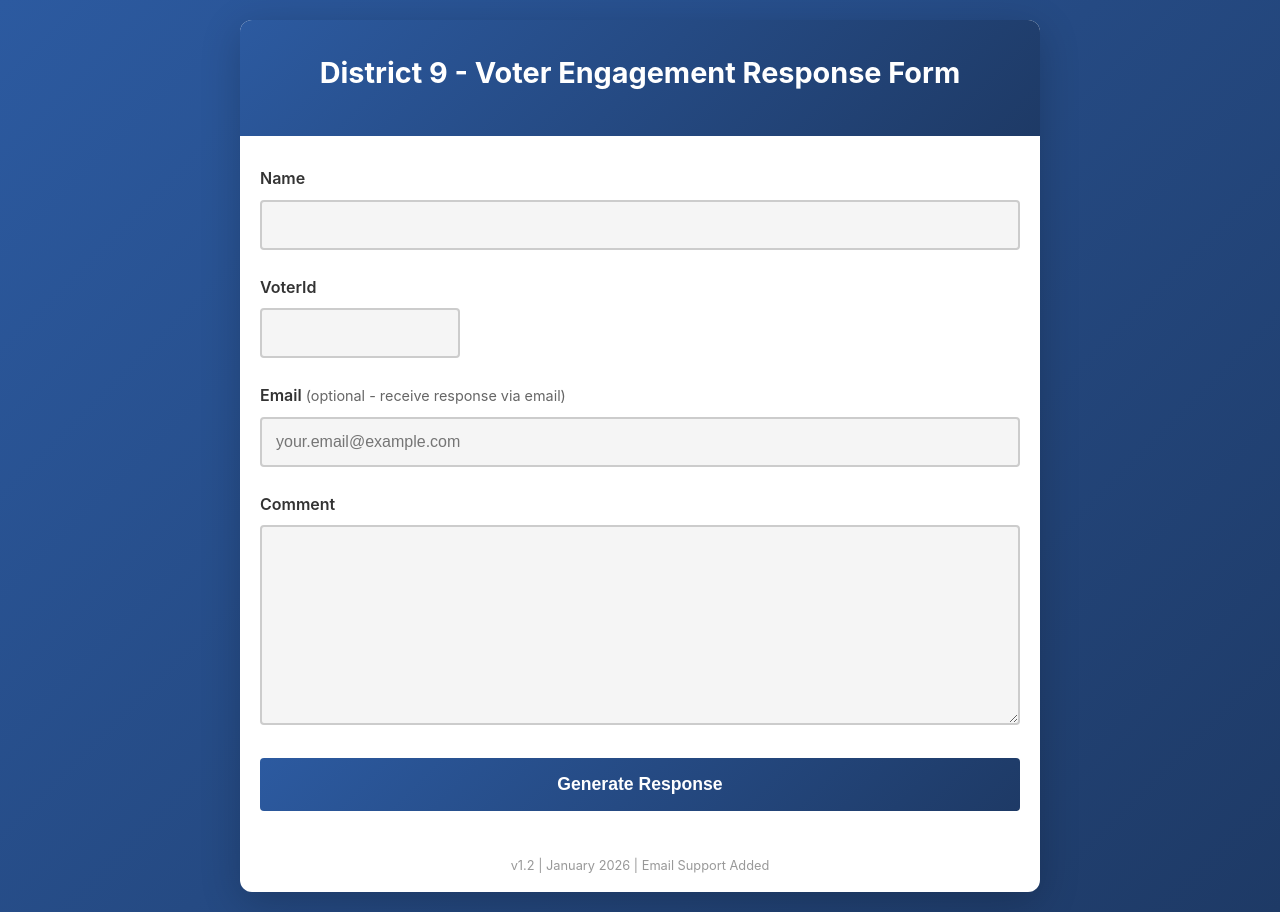
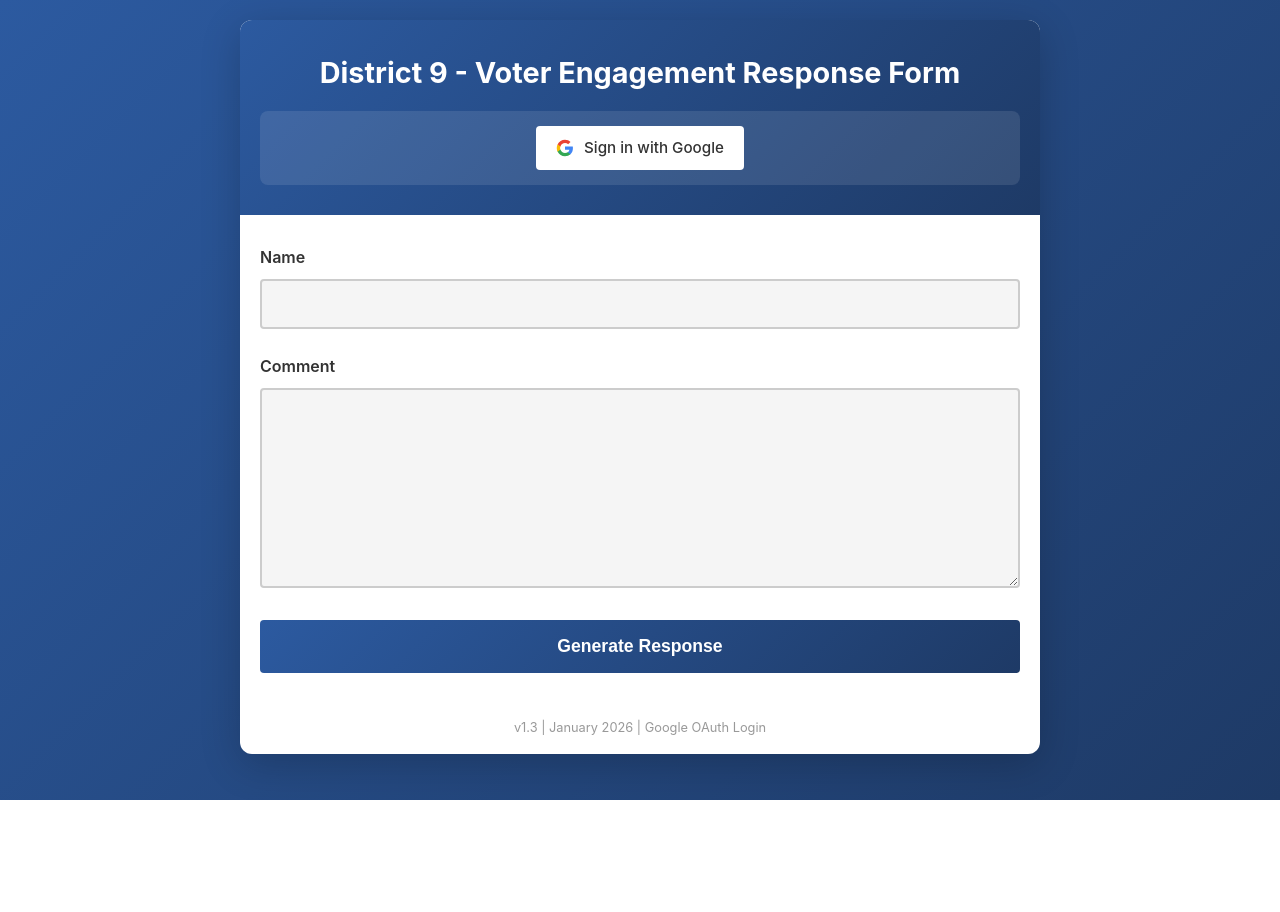
Before and after one commit to nbk5876/voter-engagement-app, a Flask app: page / in a window 1280 px wide. After the commit the page ends 800 px from the top, so only its background shows below. Run offline with Flask 3, Linux system fonts and the light colour scheme.

Commit message:
feat: add Google OAuth authentication with progressive auth flow
- Add Flask-Dance for Google OAuth integration
- Implement login/logout routes and session management
- Update UI with Sign in with Google button
- Show Name field only for anonymous users
- Email logic: admin emails always sent, user email if authenticated
- Database supports NULL voter_id for anonymous submissions

Co-Authored-By: Claude Opus 4.5 <noreply@anthropic.com>

```diff
--- a/requirements.txt
+++ b/requirements.txt
@@ -1,4 +1,5 @@
 Flask==3.0.0
+Flask-Dance==7.0.1
 Flask-SQLAlchemy==3.1.1
 gunicorn==21.2.0
 openai==1.54.0
--- a/templates/index.html
+++ b/templates/index.html
@@ -233,6 +233,60 @@
             color: #999;
         }
 
+        .auth-section {
+            text-align: center;
+            padding: 15px;
+            background: rgba(255, 255, 255, 0.1);
+            border-radius: 8px;
+            margin-top: 15px;
+        }
+
+        .auth-section .user-info {
+            display: flex;
+            align-items: center;
+            justify-content: center;
+            gap: 15px;
+        }
+
+        .auth-section .user-email {
+            font-size: 0.95rem;
+        }
+
+        .google-btn {
+            display: inline-flex;
+            align-items: center;
+            gap: 10px;
+            padding: 10px 20px;
+            background: white;
+            color: #333;
+            border: none;
+            border-radius: 4px;
+            font-size: 0.95rem;
+            font-weight: 500;
+            cursor: pointer;
+            text-decoration: none;
+            transition: box-shadow 0.2s ease;
+        }
+
+        .google-btn:hover {
+            box-shadow: 0 2px 10px rgba(0,0,0,0.2);
+        }
+
+        .logout-btn {
+            padding: 8px 16px;
+            background: rgba(255, 255, 255, 0.2);
+            color: white;
+            border: 1px solid rgba(255, 255, 255, 0.4);
+            border-radius: 4px;
+            font-size: 0.85rem;
+            cursor: pointer;
+            text-decoration: none;
+        }
+
+        .logout-btn:hover {
+            background: rgba(255, 255, 255, 0.3);
+        }
+
         /* Mobile optimization */
         @media (max-width: 480px) {
             body {
@@ -268,10 +322,30 @@
                 Personality: {{ candidate_name }} ({{ candidate_key }})
             </div>
             {% endif %}
+
+            <div class="auth-section">
+                {% if user_email %}
+                <div class="user-info">
+                    <span class="user-email">{{ user_email }}</span>
+                    <a href="{{ url_for('logout') }}" class="logout-btn">Sign Out</a>
+                </div>
+                {% else %}
+                <a href="{{ url_for('google.login') }}" class="google-btn">
+                    <svg width="18" height="18" viewBox="0 0 24 24">
+                        <path fill="#4285F4" d="M22.56 12.25c0-.78-.07-1.53-.2-2.25H12v4.26h5.92c-.26 1.37-1.04 2.53-2.21 3.31v2.77h3.57c2.08-1.92 3.28-4.74 3.28-8.09z"/>
+                        <path fill="#34A853" d="M12 23c2.97 0 5.46-.98 7.28-2.66l-3.57-2.77c-.98.66-2.23 1.06-3.71 1.06-2.86 0-5.29-1.93-6.16-4.53H2.18v2.84C3.99 20.53 7.7 23 12 23z"/>
+                        <path fill="#FBBC05" d="M5.84 14.09c-.22-.66-.35-1.36-.35-2.09s.13-1.43.35-2.09V7.07H2.18C1.43 8.55 1 10.22 1 12s.43 3.45 1.18 4.93l2.85-2.22.81-.62z"/>
+                        <path fill="#EA4335" d="M12 5.38c1.62 0 3.06.56 4.21 1.64l3.15-3.15C17.45 2.09 14.97 1 12 1 7.7 1 3.99 3.47 2.18 7.07l3.66 2.84c.87-2.6 3.3-4.53 6.16-4.53z"/>
+                    </svg>
+                    Sign in with Google
+                </a>
+                {% endif %}
+            </div>
         </div>
 
         <div class="form-container">
             <form id="voterForm">
+                {% if not user_email %}
                 <div class="form-group">
                     <label for="name">Name</label>
                     <input
@@ -282,30 +356,7 @@
                         required
                     >
                 </div>
-
-                <div class="form-group">
-                    <label for="voter_id">VoterId</label>
-                    <input
-                        type="text"
-                        id="voter_id"
-                        name="voter_id"
-                        class="voter-id-input"
-                        placeholder=""
-                        required
-                    >
-                </div>
-
-                <div class="form-group">
-                    <label for="email">
-                        Email <span class="optional">(optional - receive response via email)</span>
-                    </label>
-                    <input
-                        type="email"
-                        id="email"
-                        name="email"
-                        placeholder="your.email@example.com"
-                    >
-                </div>
+                {% endif %}
 
                 <div class="form-group">
                     <label for="comment">Comment</label>
@@ -335,7 +386,7 @@
         </div>
 
         <div class="footer">
-            v1.2 | January 2026 | Email Support Added
+            v1.3 | January 2026 | Google OAuth Login
         </div>
     </div>
 
@@ -379,16 +430,24 @@
                 if (data.success) {
                     responseContent.innerHTML = `${data.response}`;
 
-                    // Show email success message if email was sent
-                    if (data.email_sent && data.email_sent.success) {
-                        emailSuccess.style.display = 'block';
-                        emailSuccess.textContent = `✓ Response sent to ${data.input.email}`;
-                    } else if (data.email_sent && !data.email_sent.success) {
-                        emailSuccess.style.display = 'block';
-                        emailSuccess.style.background = '#fef2f2';
-                        emailSuccess.style.borderColor = '#fca5a5';
-                        emailSuccess.style.color = '#991b1b';
-                        emailSuccess.textContent = `✗ Email failed to send: ${data.email_sent.error}`;
+                    // Show email success message for USER email only (not admin emails)
+                    if (data.email_results && data.email_results.length > 0) {
+                        const userEmailResult = data.email_results.find(r => r.type === 'user');
+                        if (userEmailResult) {
+                            if (userEmailResult.result && userEmailResult.result.success) {
+                                emailSuccess.style.display = 'block';
+                                emailSuccess.style.background = '#f0fdf4';
+                                emailSuccess.style.borderColor = '#86efac';
+                                emailSuccess.style.color = '#166534';
+                                emailSuccess.textContent = `✓ Response sent to ${userEmailResult.to}`;
+                            } else if (userEmailResult.result && !userEmailResult.result.success) {
+                                emailSuccess.style.display = 'block';
+                                emailSuccess.style.background = '#fef2f2';
+                                emailSuccess.style.borderColor = '#fca5a5';
+                                emailSuccess.style.color = '#991b1b';
+                                emailSuccess.textContent = `✗ Email failed to send: ${userEmailResult.result.error}`;
+                            }
+                        }
                     }
                 } else {
                     responseContainer.classList.add('error');
```
Also changed, not shown: votereng.py (+100 -25 lines).
